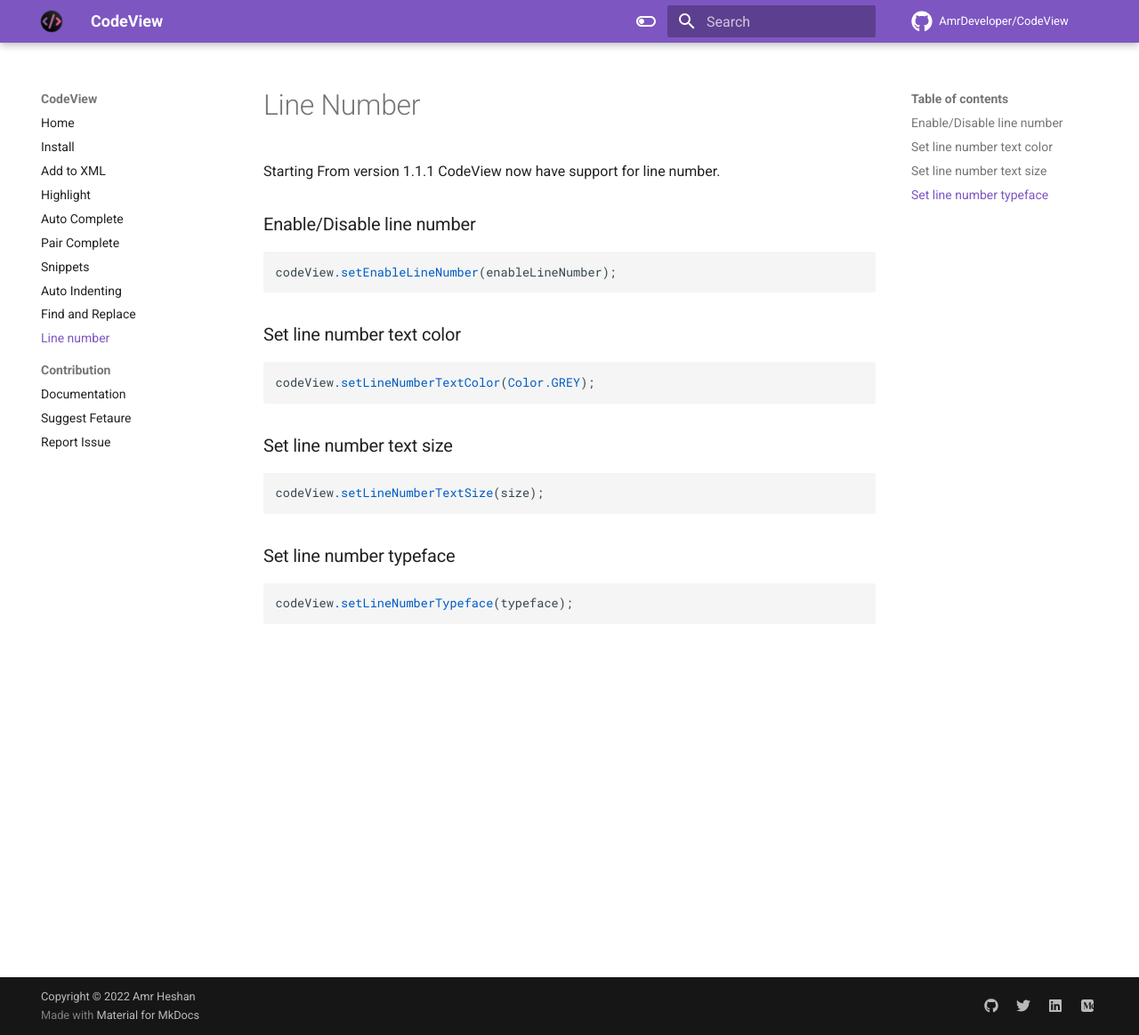
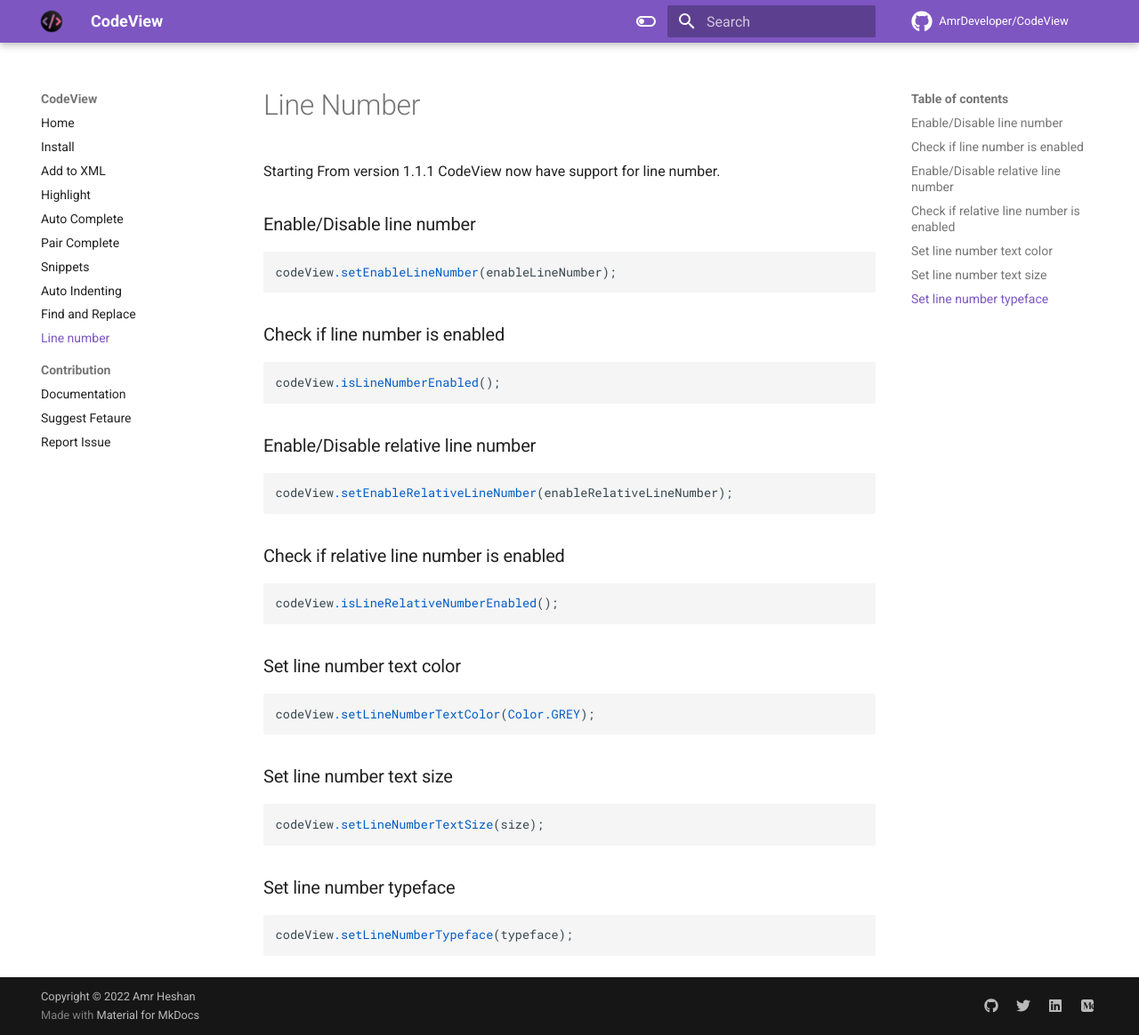
Before and after one commit to AmrDeveloper/CodeView, an MkDocs documentation site: the page built from docs/line-number.md, in a window 1280 px wide and 1164 px high. Shown: the whole window at 89% size. Built offline with MkDocs 1.6.1 and Material for MkDocs 9.7.7, drawn with Linux system fonts in a browser that asks for light colours; nearby versions of some CDN libraries; comment, search, counter and statistics services are not loaded.

Commit message:
Add relative line number to the docs

````diff
--- a/docs/line-number.md
+++ b/docs/line-number.md
@@ -6,6 +6,24 @@ Starting From version 1.1.1 CodeView now have support for line number.
 
 ```
 codeView.setEnableLineNumber(enableLineNumber);
+```
+
+### Check if line number is enabled
+
+```
+codeView.isLineNumberEnabled();
+```
+
+### Enable/Disable relative line number
+
+```
+codeView.setEnableRelativeLineNumber(enableRelativeLineNumber);
+```
+
+### Check if relative line number is enabled
+
+```
+codeView.isLineRelativeNumberEnabled();
 ```
 
 ### Set line number text color
````
